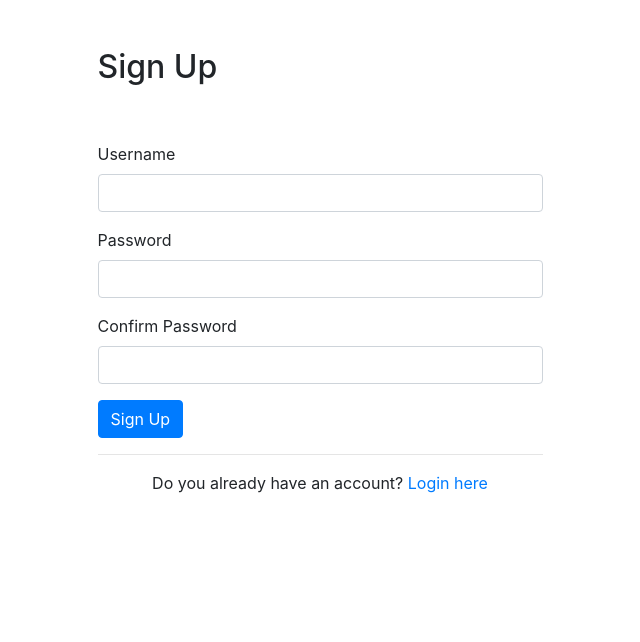
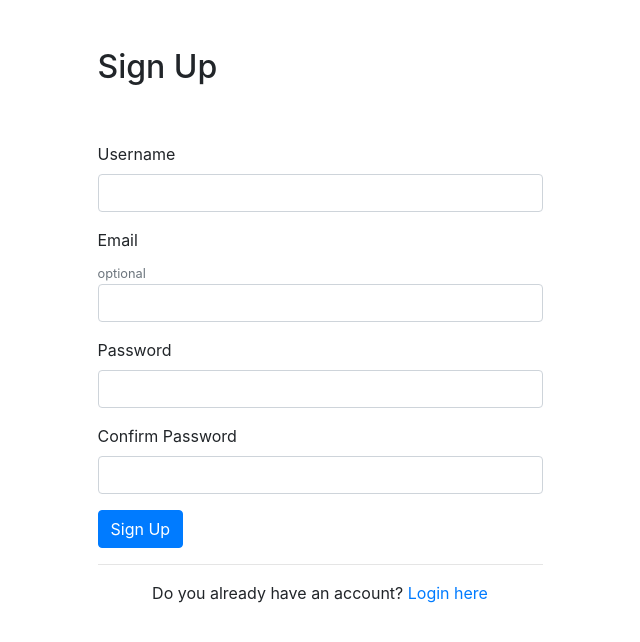
Before and after one commit to zeyad-shaban/Negawb, a Django app: page /user/signup/ in a window 1280 px wide. Shown: the top 642 px of the page, without its empty margins (320-960 px from the left). Run offline with Django 3.2, Linux system fonts and the light colour scheme; some libraries are stand-ins or nearby versions.

Commit message:
worked a little on sending validation email address

```diff
--- /dev/null
+++ b/makeuser/templates/makeuser/acc_active_email.html
@@ -0,0 +1,4 @@
+{% autoescape off %}
+Hi {{ user.username }},
+Please click on the link to confirm your registration,http://{{ domain }}{% url 'makeuser:activate' uidb64=uid token=token %}
+{% endautoescape %}
--- a/makeuser/templates/makeuser/signupuser.html
+++ b/makeuser/templates/makeuser/signupuser.html
@@ -12,15 +12,20 @@
             {% csrf_token %}
             <div class="form-group">
                 <label for="username">Username</label>
-                <input type="text" name="username" class="form-control" id="username" aria-describedby="usernameHelp">
+                <input type="text" name="username" class="form-control" id="username" aria-describedby="usernameHelp" required maxlength="40">
+            </div>
+            <div class="form-group">
+                <label for="email">Email</label>
+                <small class="form-text text-muted">optional</small>
+                <input type="text" name="email" class="form-control" id="email" aria-describedby="usernameHelp">
             </div>
             <div class="form-group">
                 <label for="password1">Password</label>
-                <input type="password" name="password1" class="form-control" id="password1">
+                <input type="password" name="password1" class="form-control" id="password1" required>
             </div>
             <div class="form-group">
                 <label for="password2">Confirm Password</label>
-                <input type="password" name="password2" class="form-control" id="password2">
+                <input type="password" name="password2" class="form-control" id="password2" required>
             </div>
             <button type="submit" class="btn btn-primary">Sign Up</button>
         </form>
--- a/makeuser/urls.py
+++ b/makeuser/urls.py
@@ -1,9 +1,11 @@
 from django.urls import path, include
 from . import views
 
-app_name='makeuser'
+app_name = 'makeuser'
 urlpatterns = [
     path('signup/', views.signupuser, name='signupuser'),
     path('logout/', views.logoutuser, name='logoutuser'),
     path('login/', views.loginuser, name='loginuser'),
+    path(
+        'activate/<uidb64>/<token>', views.activate, name='activate'),
 ]
--- a/makeuser/views.py
+++ b/makeuser/views.py
@@ -1,10 +1,18 @@
+from django.core.mail import EmailMessage
+from .tokens import account_activation_token
+from django.template.loader import render_to_string
+from django.utils.http import urlsafe_base64_encode, urlsafe_base64_decode
+from django.utils.encoding import force_bytes, force_text
+from django.contrib.sites.shortcuts import get_current_site
 from django.shortcuts import render, redirect
 from django.contrib.auth.forms import UserCreationForm, AuthenticationForm
+from django.http import HttpResponse
 from django.contrib.auth import login, logout, authenticate
 from django.db import IntegrityError
 from django.contrib import messages
 from django.contrib.auth import get_user_model as user_model
 User = user_model()
+# email stuff
 
 
 def signupuser(request):
@@ -15,15 +23,50 @@ def signupuser(request):
             try:
                 user = User.objects.create_user(
                     request.POST['username'], password=request.POST['password1'])
+                if request.POST['email']:
+                    user.is_active = False
+                    current_site = get_current_site(request)
+                    mail_subject = 'Activate your blog account.'
+                    message = render_to_string('makeuser/acc_active_email.html', {
+                        'user': user,
+                        'domain': current_site.domain,
+                        'uid': urlsafe_base64_encode(force_bytes(user.pk)),
+                        'token': account_activation_token.make_token(user),
+                    })
+                    to_email = request.POST['email']
+                    email = EmailMessage(
+                        mail_subject, message, to=[to_email]
+                    )
+                    email.send()
+                    return HttpResponse('Please confirm your email address to complete the registration')
+
                 user.save()
                 login(request, user)
                 return redirect('home')
             except IntegrityError:
-                messages.error(request, 'Username is already taken, please choose another one')
+                messages.error(
+                    request, 'Username is already taken, please choose another one')
                 return redirect('makeuser:signupuser')
         else:
-            messages.error(request, 'Passwords didn\'t match, please try again')
+            messages.error(
+                request, 'Passwords didn\'t match, please try again')
             return redirect('makeuser:signupuser')
+
+
+def activate(request, uidb64, token):
+    try:
+        uid = force_text(urlsafe_base64_decode(uidb64))
+        user = User.objects.get(pk=uid)
+    except(TypeError, ValueError, OverflowError, User.DoesNotExist):
+        user = None
+    if user is not None and account_activation_token.check_token(user, token):
+        user.is_active = True
+        user.save()
+        login(request, user)
+        # return redirect('home')
+        return HttpResponse('Thank you for your email confirmation. Now you can login your account.')
+    else:
+        return HttpResponse('Activation link is invalid!')
 
 
 def logoutuser(request):
@@ -39,7 +82,8 @@ def loginuser(request):
         user = authenticate(
             request, username=request.POST['username'], password=request.POST['password'])
         if user is None:
-            messages.error(request, 'The username that you\'ve entered doesn\'t match any account. Or password didn\'t match')
+            messages.error(
+                request, 'The username that you\'ve entered doesn\'t match any account. Or password didn\'t match')
             return redirect('makeuser:loginuser')
         else:
             login(request, user)
```
Also changed, not shown: makeuser/tokens.py (added, +12 -0 lines), negawb/settings.py (+8 -0 lines).
